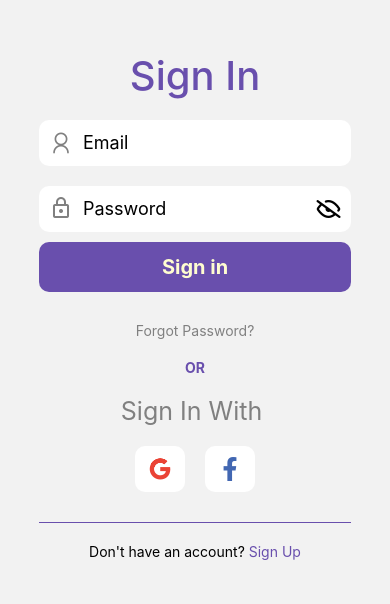
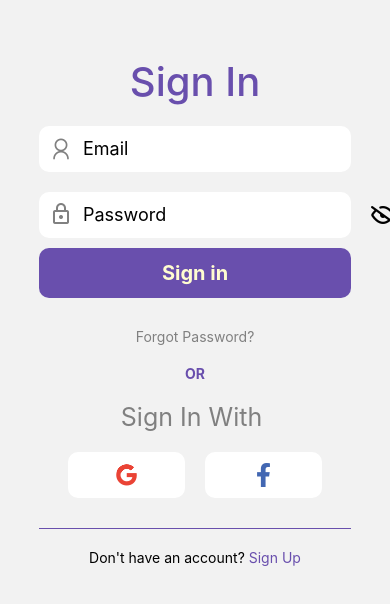
Before and after one commit to Chanuth-silva10/pectona-mobile-app, a React Native app: screen /login in a window 390 px wide. Shown: the part 122-726 px from the top of the page. Built offline with nearby package versions, Linux system fonts and the light colour scheme; no server answers.

Commit message:
Adding Simple file changes

```diff
--- a/src/screens/LoginSignupScreens/LoginScreen.js
+++ b/src/screens/LoginSignupScreens/LoginScreen.js
@@ -5,12 +5,18 @@ import {
   TextInput,
   TouchableOpacity,
   View,
+  Dimensions,
+  ScrollView,
+  SafeAreaView,
 } from "react-native";
 import { titles, colors, btn1, hr80 } from "../../globals/style";
 import { AntDesign } from "@expo/vector-icons";
 import { Octicons } from "@expo/vector-icons";
 import { MaterialCommunityIcons } from "@expo/vector-icons";
 import { FontAwesome5 } from "@expo/vector-icons";
+
+const windowWidth = Dimensions.get("window").width;
+const windowHeight = Dimensions.get("window").height;
 
 import { firebase } from "../../../Firebase/firebaseConfig";
 
@@ -46,6 +52,8 @@ const LoginScreen = ({ navigation }) => {
   };
 
   return (
+    <SafeAreaView>
+    <ScrollView>
     <View style={styles.container}>
       {/* <Statusbar /> */}
       <Text style={styles.head1}>Sign In</Text>
@@ -134,15 +142,18 @@ const LoginScreen = ({ navigation }) => {
         </Text>
       </Text>
     </View>
+    </ScrollView>
+    </SafeAreaView>
   );
 };
 
 const styles = StyleSheet.create({
   container: {
     flex: 1,
-    width: "100%",
+    width: windowWidth,
     alignItems: "center",
     justifyContent: "center",
+    marginTop: windowHeight * 0.2,
   },
   head1: {
     fontSize: titles.title1,
@@ -153,7 +164,7 @@ const styles = StyleSheet.create({
   },
   inputout: {
     flexDirection: "row",
-    width: "80%",
+    width: windowWidth * 0.8,
     marginVertical: 10,
     backgroundColor: "white",
     borderRadius: 10,
@@ -164,7 +175,7 @@ const styles = StyleSheet.create({
   input: {
     fontSize: 18,
     marginLeft: 10,
-    width: "80%",
+    width: windowWidth * 0.8,
   },
   forgot: {
     color: colors.text2,
@@ -186,7 +197,7 @@ const styles = StyleSheet.create({
   },
   gficon: {
     backgroundColor: "white",
-    width: 50,
+    width: windowWidth * 0.3,
     margin: 10,
     borderRadius: 10,
     padding: 10,
--- a/src/screens/LoginSignupScreens/SignupScreen.js
+++ b/src/screens/LoginSignupScreens/SignupScreen.js
@@ -387,7 +387,7 @@ const styles = StyleSheet.create({
   },
   gficon: {
     backgroundColor: "white",
-    width: windowWidth * 0.2,
+    width: windowWidth * 0.3,
     marginHorizontal: 10,
     borderRadius: 10,
     padding: 10,
@@ -424,7 +424,7 @@ const styles = StyleSheet.create({
     padding: 10,
   },
   ahc: {
-   marginBottom: windowHeight * 0.05,
+    marginBottom: windowHeight * 0.05,
   },
 });
 
--- a/src/screens/LoginSignupScreens/WelcomeScreen.js
+++ b/src/screens/LoginSignupScreens/WelcomeScreen.js
@@ -1,8 +1,18 @@
 import React, { useEffect, useState } from "react";
-import { StyleSheet, Text, View, Image, TouchableOpacity } from "react-native";
+import {
+  StyleSheet,
+  Text,
+  View,
+  Image,
+  TouchableOpacity,
+  Dimensions,
+} from "react-native";
 import logo from "../../../assets/logo.png";
 import { colors, hr80 } from "../../globals/style";
 import { firebase } from "../../../Firebase/firebaseConfig";
+
+const windowWidth = Dimensions.get("window").width;
+const windowHeight = Dimensions.get("window").height;
 
 const WelcomeScreen = ({ navigation }) => {
   const [userlogged, setUserlogged] = useState(null);
@@ -75,7 +85,7 @@ const styles = StyleSheet.create({
   container: {
     flex: 1,
     backgroundColor: colors.mbg,
-    width: "100%",
+    width: windowWidth,
     alignItems: "center",
     justifyContent: "center",
   },
@@ -87,17 +97,17 @@ const styles = StyleSheet.create({
     fontWeight: "500",
   },
   logoout: {
-    width: "80%",
-    height: "30%",
+    width: windowWidth,
+    height: windowHeight * 0.32,
     alignItems: "center",
   },
   logo: {
-    width: "50%",
-    height: "80%",
+    width: windowWidth * 0.5,
+    height: windowHeight * 0.25,
   },
   text: {
     fontSize: 18,
-    width: "80%",
+    width: windowWidth * 0.8,
     color: colors.mtg,
     textAlign: "center",
     fontWeight: "500",
```
